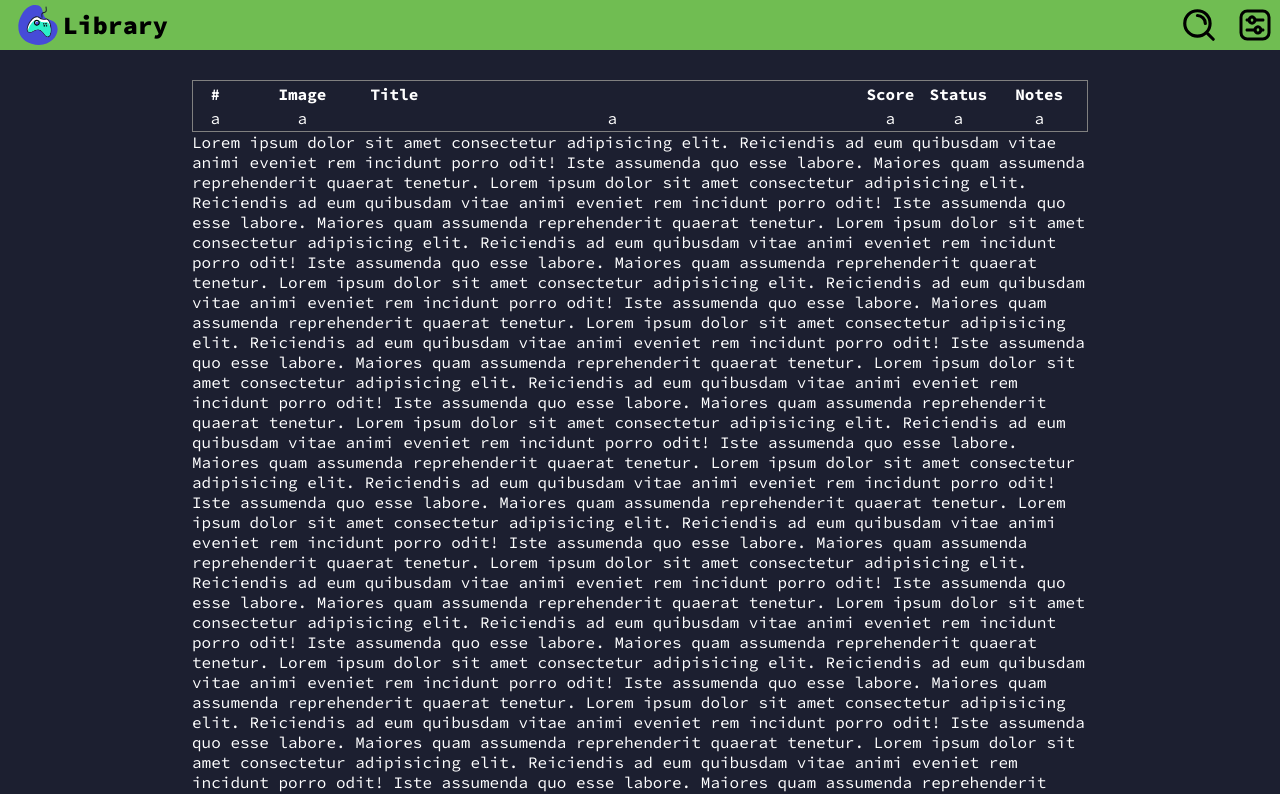
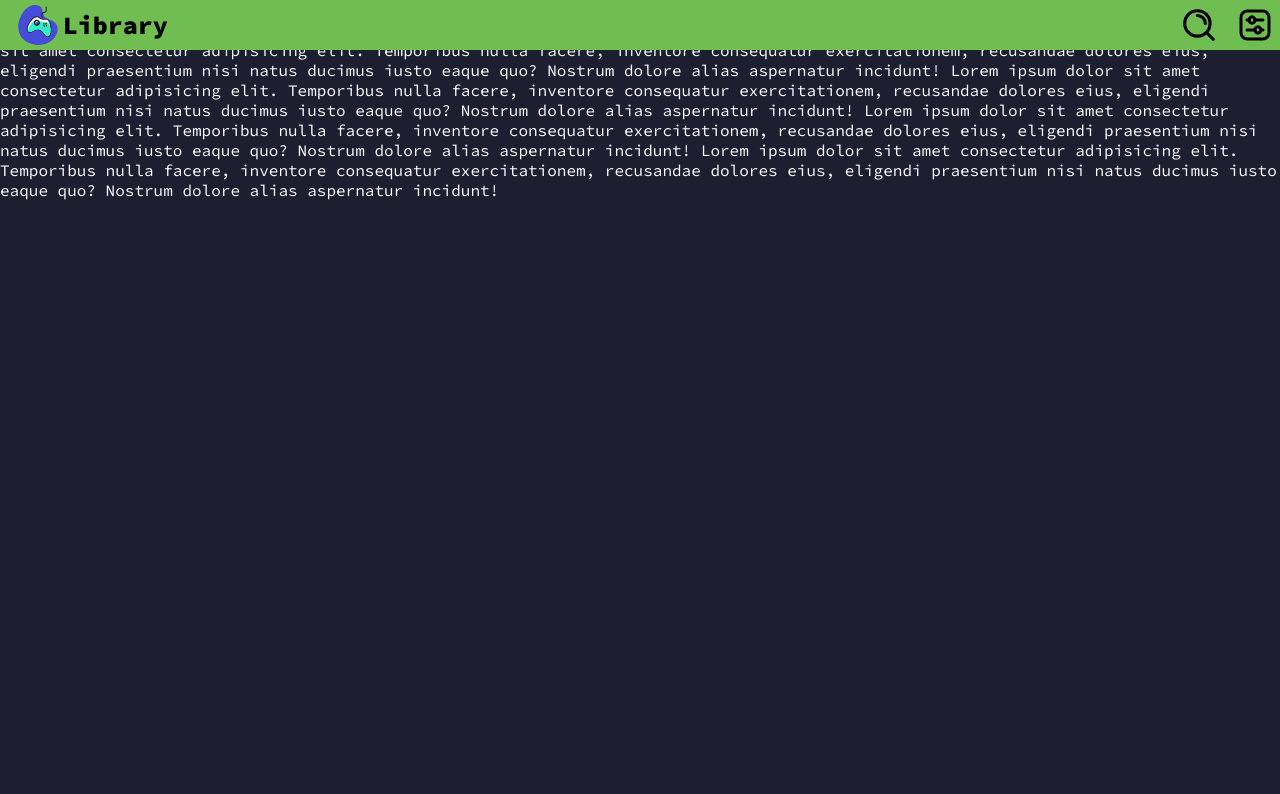
Before and after one commit to Vicescq/Video-Game-Library, a React (Vite) app: page /search in a window 1280 px wide. Shown: the top 794 px of the page. Built offline with nearby package versions, Linux system fonts and the light colour scheme.

Commit message:
basic website routing

```diff
--- a/package.json
+++ b/package.json
@@ -11,7 +11,8 @@
   },
   "dependencies": {
     "react": "^18.3.1",
-    "react-dom": "^18.3.1"
+    "react-dom": "^18.3.1",
+    "react-router-dom": "^6.26.1"
   },
   "devDependencies": {
     "@types/react": "^18.3.3",
--- a/src/Pages/SearchPage/SearchPage.jsx
+++ b/src/Pages/SearchPage/SearchPage.jsx
@@ -1,12 +1,20 @@
 import SearchPageS from "./SearchPage.module.css"
+import NavBar from "../../Components/NavBar"
 
 function SearchPage(){
 
     return(
         <>
+        <NavBar/>
         <div>
+            Lorem ipsum dolor sit amet consectetur adipisicing elit. Temporibus nulla facere, inventore consequatur exercitationem, recusandae dolores eius, eligendi praesentium nisi natus ducimus iusto eaque quo? Nostrum dolore alias aspernatur incidunt!
+            Lorem ipsum dolor sit amet consectetur adipisicing elit. Temporibus nulla facere, inventore consequatur exercitationem, recusandae dolores eius, eligendi praesentium nisi natus ducimus iusto eaque quo? Nostrum dolore alias aspernatur incidunt!
+            Lorem ipsum dolor sit amet consectetur adipisicing elit. Temporibus nulla facere, inventore consequatur exercitationem, recusandae dolores eius, eligendi praesentium nisi natus ducimus iusto eaque quo? Nostrum dolore alias aspernatur incidunt!
+            Lorem ipsum dolor sit amet consectetur adipisicing elit. Temporibus nulla facere, inventore consequatur exercitationem, recusandae dolores eius, eligendi praesentium nisi natus ducimus iusto eaque quo? Nostrum dolore alias aspernatur incidunt!
             Lorem ipsum dolor sit amet consectetur adipisicing elit. Temporibus nulla facere, inventore consequatur exercitationem, recusandae dolores eius, eligendi praesentium nisi natus ducimus iusto eaque quo? Nostrum dolore alias aspernatur incidunt!
         </div>
         </>
     )
 }
+
+export default SearchPage
--- a/src/components/NavBar.jsx
+++ b/src/components/NavBar.jsx
@@ -1,5 +1,6 @@
 import NavBarS from "./NavBar.module.css"
 import { useEffect, useState, useRef } from "react"
+import { Link } from "react-router-dom"
 
 function NavBar(){
     const [dropdown, setDropdown] = useState(false)
@@ -26,17 +27,24 @@ function NavBar(){
 
         <nav ref={navref}>
             <div className={NavBarS.container}>
-                <img src="src\assets\controller.svg"/>
+                <Link to="/">
+                    <img src="src\Assets\controller.svg"/>
+                </Link>
                 <div className={NavBarS.title}>Library</div>
+
             </div>
 
             <div className={NavBarS.container}>
                 <ul className={NavBarS.expandedmenu}>
-                    <li><img className={NavBarS.searchbarimg} src="src\assets\searchbar.svg"/></li>
-                    <li><img src="src\assets\sort.svg"/></li>
+                    <li>
+                        <Link to="/search">
+                        <img className={NavBarS.searchbarimg} src="src\Assets\searchbar.svg"/>
+                        </Link>
+                    </li>
+                    <li><img src="src\Assets\sort.svg"/></li>
                 </ul>
                 <div className={NavBarS.dropdownmenu_cont}>
-                    <img src="src\assets\dropdown.svg" ref={dropdownimgref}/>
+                    <img src="src\Assets\dropdown.svg" ref={dropdownimgref}/>
                     {
                         dropdown ?
                         <ul className={NavBarS.dropdownmenu}>
--- a/src/main.jsx
+++ b/src/main.jsx
@@ -1,10 +1,23 @@
 import React from 'react'
 import ReactDOM from 'react-dom/client'
+import { createBrowserRouter, RouterProvider } from 'react-router-dom'
 import './index.css'
 import Home from "./Pages/Home/Home"
+import SearchPage from './Pages/SearchPage/SearchPage'
+
+const router = createBrowserRouter([
+  {
+    path: "/",
+    element: <Home/>,
+  },
+  {
+    path: "/search",
+    element: <SearchPage/>,
+  }
+]);
 
 ReactDOM.createRoot(document.getElementById('root')).render(
   <React.StrictMode>
-    <Home/>
+    <RouterProvider router={router}/>
   </React.StrictMode>,
 )
```
Also changed, not shown: 1 other file (tests, documents, lock files or other folders).
